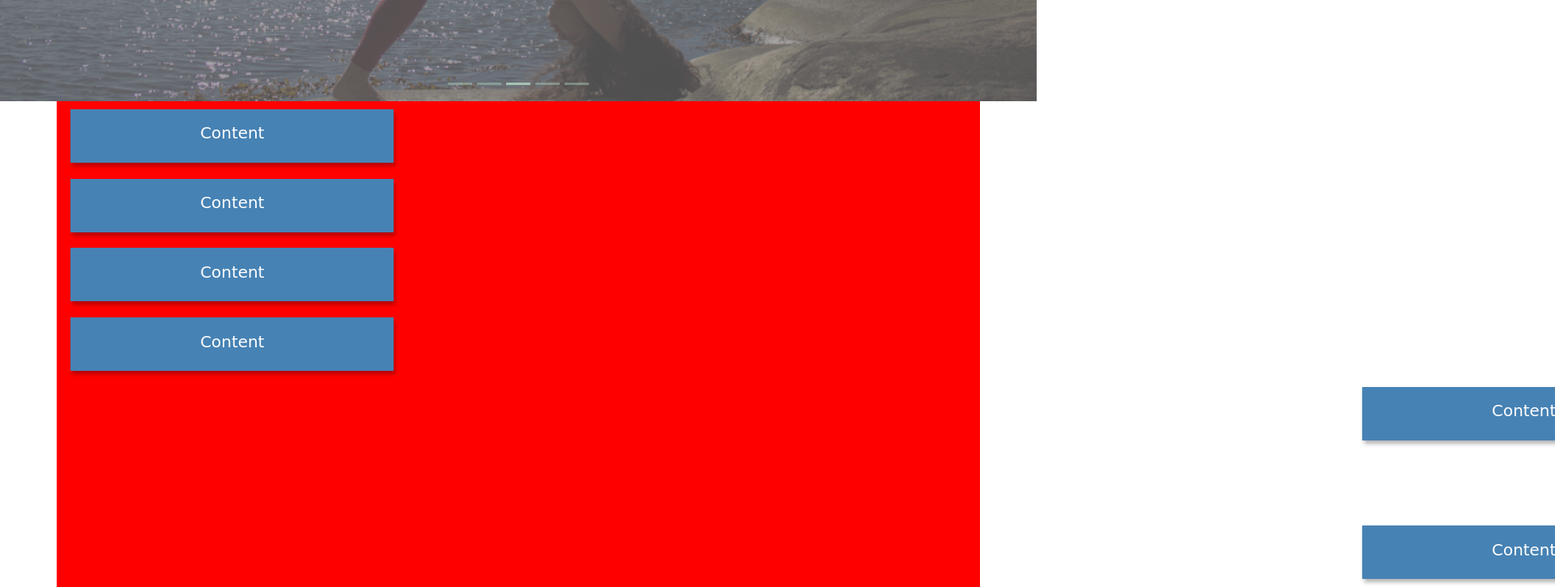
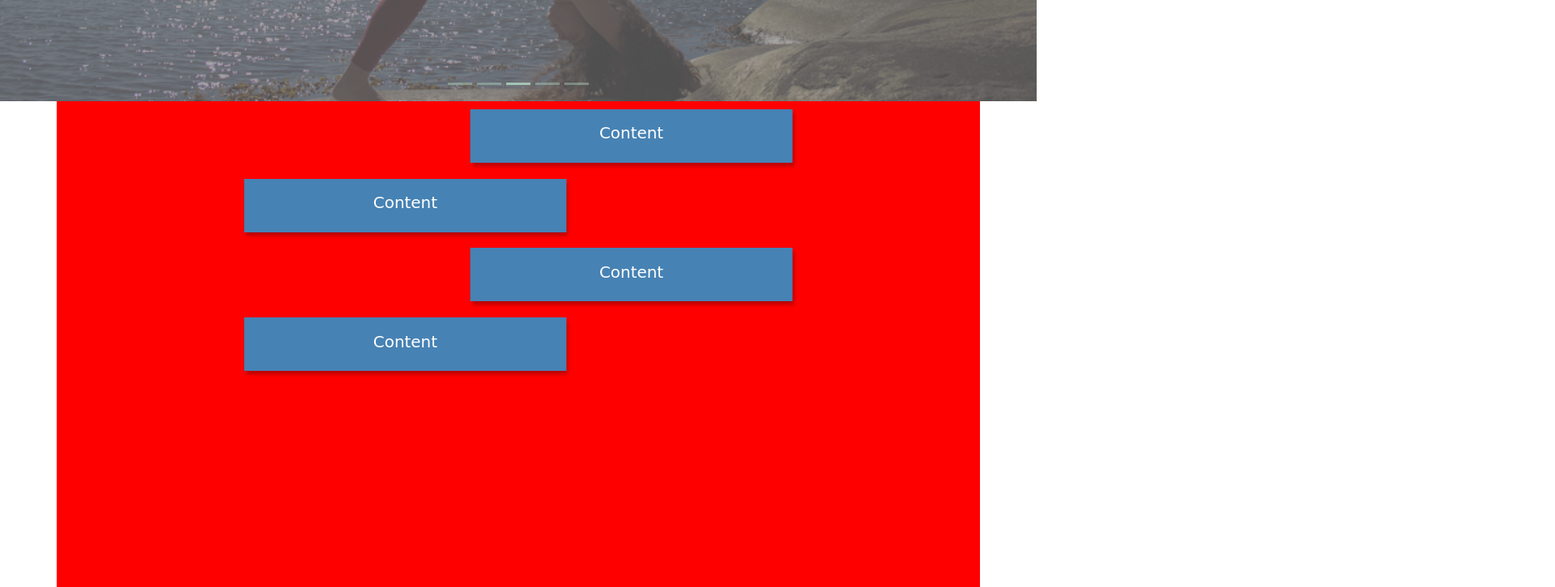
Before and after one commit to TotallySly/yoga-with-alex--html-css-bootstrap-js, a plain HTML site: page index.html in a window 1280 px wide. Shown: the part 520-1245 px from the top of the page at 81% size, 1920 px wide, since content can reach past the window. Drawn offline with nearby package versions, Linux system fonts and the light colour scheme; a web font is replaced by a local one.

Commit message:
Fix position of where I would like odd and even content to arrive

```diff
--- a/style.css
+++ b/style.css
@@ -162,7 +162,7 @@ body {
     display: flex;
     flex-direction: column;
     justify-content: center;
-    align-items: flex-start;
+    align-items: center;
 }
 
 .box {
@@ -177,15 +177,19 @@ body {
     background-origin: 10px;
     box-shadow: 2px 4px 5px rgba(0, 0, 0, 0.3);
     transform: translateX(400%);
-    transition: transform 0.4s ease;
+    transition: transform 1s ease;
 }
 
 .box:nth-of-type(even) {
     transform: translateX(-400%);
 }
 
-.box.show {
-    transform: translateX(0);
+.box.show:nth-of-type(even) {
+    transform: translateX(-35%);
+}
+
+.box.show:nth-of-type(odd) {
+    transform: translateX(35%);
 }
 
 /* TODO
```
